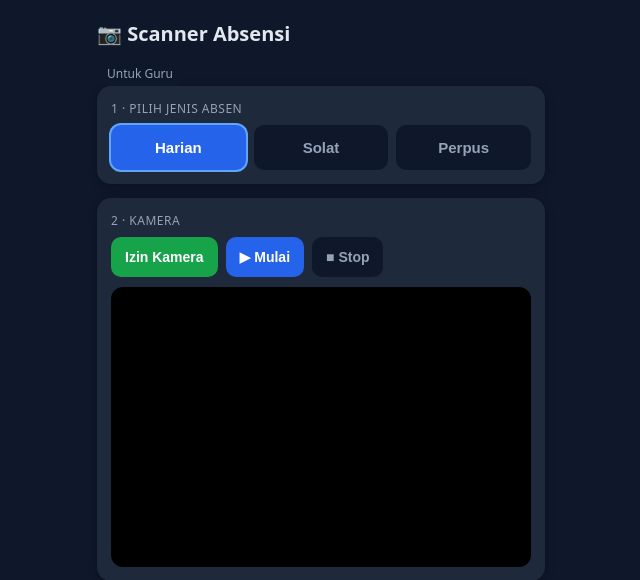
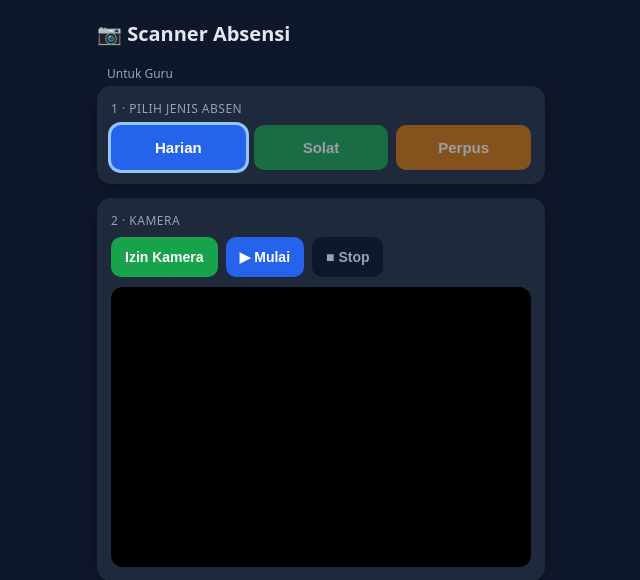
Before and after one commit to yudisimoet-ctrl/absensi-kartu-pelajar, a Flask app: page /scanner in a window 1280 px wide. Shown: the top 580 px of the page, without its empty margins (319-959 px from the left). Run offline with Flask 3, Linux system fonts and the light colour scheme.

Commit message:
scanner: tombol jenis selalu berwarna beda (biru/hijau/orange), aktif cuma lebih terang

```diff
--- a/templates/scanner.html
+++ b/templates/scanner.html
@@ -12,11 +12,14 @@
   .card{background:#1e293b;border-radius:14px;padding:14px;margin-bottom:14px;box-shadow:0 2px 10px rgba(0,0,0,.3)}
   .label{font-size:12px;color:#94a3b8;margin-bottom:8px;text-transform:uppercase;letter-spacing:.5px}
   .jenis{display:grid;grid-template-columns:repeat(3,1fr);gap:8px}
-  .jenis button{padding:14px 0;border:0;border-radius:10px;background:#0f172a;color:#94a3b8;font-size:15px;font-weight:600;cursor:pointer;transition:.15s}
-  .jenis button.aktif{color:#fff;box-shadow:0 0 0 2px rgba(255,255,255,.15)}
-  .jenis button[data-j="harian"].aktif{background:#2563eb;box-shadow:0 0 0 2px #60a5fa}
-  .jenis button[data-j="solat"].aktif{background:#16a34a;box-shadow:0 0 0 2px #4ade80}
-  .jenis button[data-j="perpus"].aktif{background:#d97706;box-shadow:0 0 0 2px #fbbf24}
+  .jenis button{padding:14px 0;border:0;border-radius:10px;font-size:15px;font-weight:700;cursor:pointer;transition:.15s;color:#fff;opacity:.55}
+  .jenis button[data-j="harian"]{background:#2563eb}
+  .jenis button[data-j="solat"]{background:#16a34a}
+  .jenis button[data-j="perpus"]{background:#d97706}
+  .jenis button.aktif{opacity:1;box-shadow:0 0 0 3px rgba(255,255,255,.9)}
+  .jenis button[data-j="harian"].aktif{box-shadow:0 0 0 3px #93c5fd}
+  .jenis button[data-j="solat"].aktif{box-shadow:0 0 0 3px #86efac}
+  .jenis button[data-j="perpus"].aktif{box-shadow:0 0 0 3px #fcd34d}
   .ctrls{display:flex;flex-wrap:wrap;gap:8px;margin-bottom:10px}
   select,input[type=text]{flex:1;min-width:120px;padding:12px;border-radius:10px;border:0;background:#0f172a;color:#e2e8f0;font-size:15px}
   button.act{padding:12px 14px;border:0;border-radius:10px;background:#2563eb;color:#fff;font-size:14px;font-weight:600;cursor:pointer}
```
